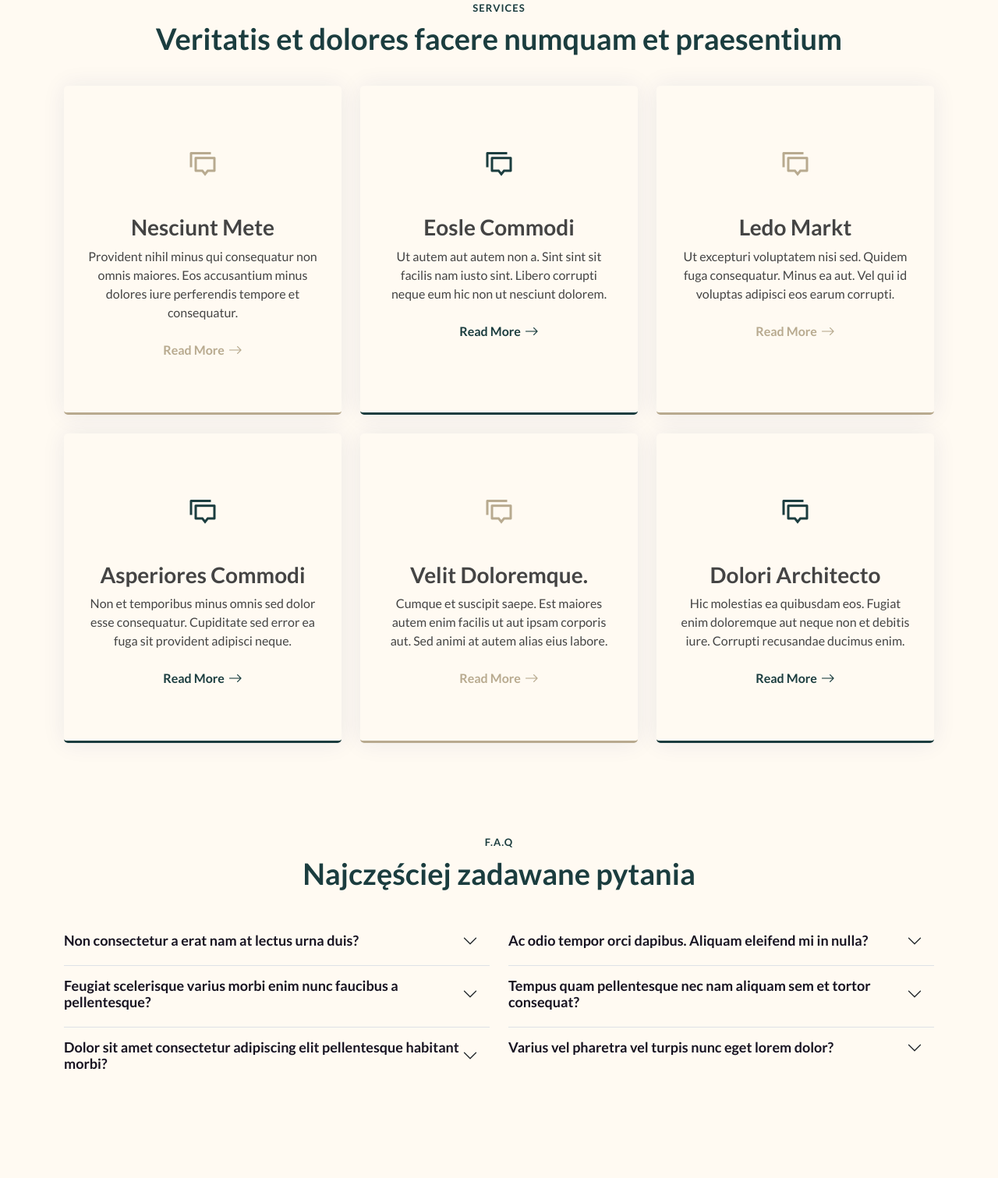
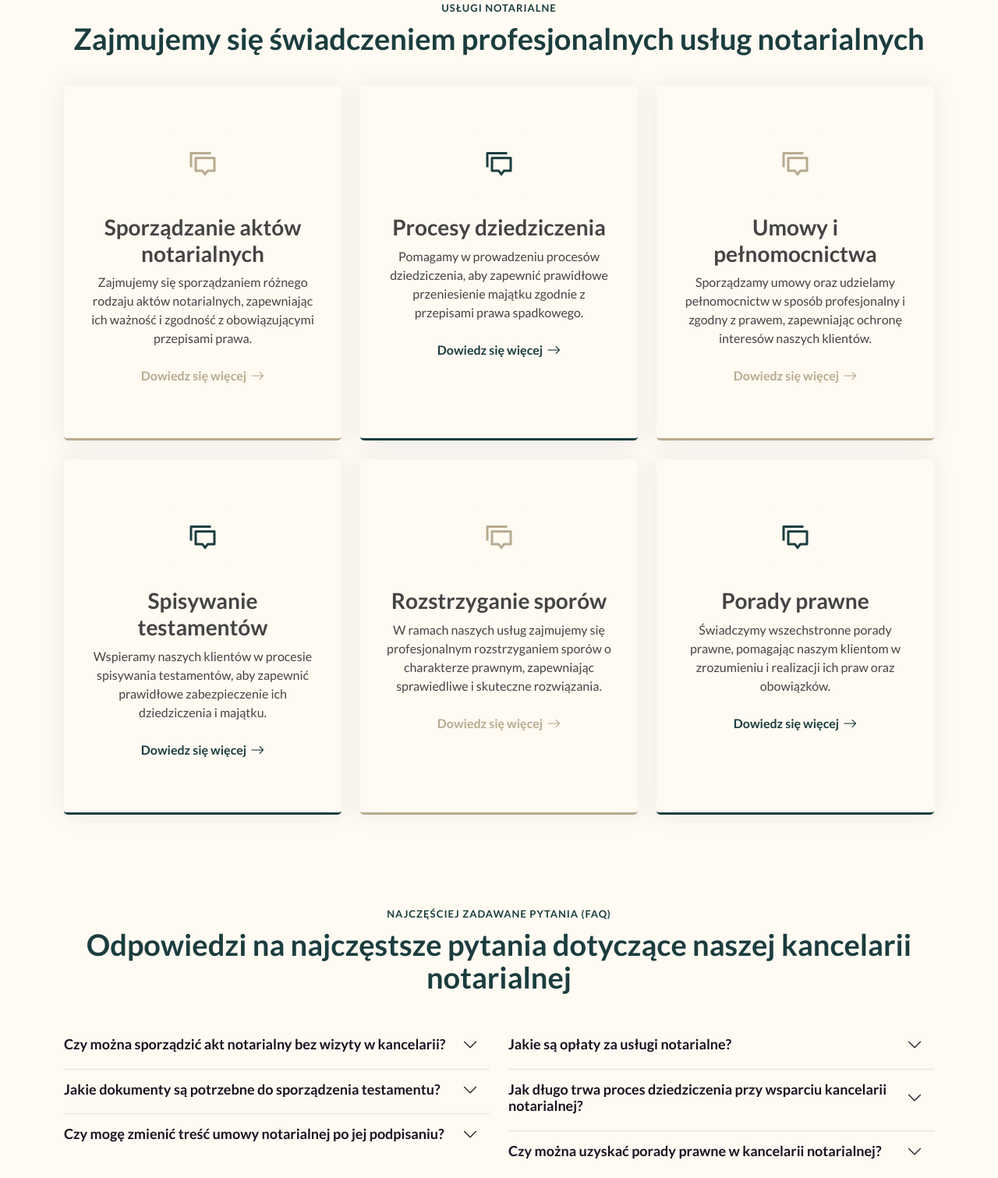
Before and after one commit to KaczmarekBartosz/IwonaMalczak, a plain HTML site: page index.html in a window 1280 px wide. Shown: the part 2131-3642 px from the top of the page at 78% size. Drawn offline with Linux system fonts and the light colour scheme.

Commit message:
Czwarty commit

```diff
--- a/index.html
+++ b/index.html
@@ -295,8 +295,8 @@
       <section id="services" class="services">
         <div class="container" data-aos="fade-up">
           <header class="section-header">
-            <h2>Services</h2>
-            <p>Veritatis et dolores facere numquam et praesentium</p>
+            <h2>Usługi notarialne</h2>
+            <p>Zajmujemy się świadczeniem profesjonalnych usług notarialnych</p>
           </header>
 
           <div class="row gy-4">
@@ -307,14 +307,15 @@
             >
               <div class="service-box gold">
                 <i class="ri-discuss-line icon"></i>
-                <h3>Nesciunt Mete</h3>
+                <h3>Sporządzanie aktów notarialnych</h3>
                 <p>
-                  Provident nihil minus qui consequatur non omnis maiores. Eos
-                  accusantium minus dolores iure perferendis tempore et
-                  consequatur.
+                  Zajmujemy się sporządzaniem różnego rodzaju aktów
+                  notarialnych, zapewniając ich ważność i zgodność z
+                  obowiązującymi przepisami prawa.
                 </p>
                 <a href="#" class="read-more"
-                  ><span>Read More</span> <i class="bi bi-arrow-right"></i
+                  ><span>Dowiedz się więcej</span>
+                  <i class="bi bi-arrow-right"></i
                 ></a>
               </div>
             </div>
@@ -326,13 +327,15 @@
             >
               <div class="service-box green">
                 <i class="ri-discuss-line icon"></i>
-                <h3>Eosle Commodi</h3>
+                <h3>Procesy dziedziczenia</h3>
                 <p>
-                  Ut autem aut autem non a. Sint sint sit facilis nam iusto
-                  sint. Libero corrupti neque eum hic non ut nesciunt dolorem.
+                  Pomagamy w prowadzeniu procesów dziedziczenia, aby zapewnić
+                  prawidłowe przeniesienie majątku zgodnie z przepisami prawa
+                  spadkowego.
                 </p>
                 <a href="#" class="read-more"
-                  ><span>Read More</span> <i class="bi bi-arrow-right"></i
+                  ><span>Dowiedz się więcej</span>
+                  <i class="bi bi-arrow-right"></i
                 ></a>
               </div>
             </div>
@@ -344,13 +347,15 @@
             >
               <div class="service-box gold">
                 <i class="ri-discuss-line icon"></i>
-                <h3>Ledo Markt</h3>
+                <h3>Umowy i pełnomocnictwa</h3>
                 <p>
-                  Ut excepturi voluptatem nisi sed. Quidem fuga consequatur.
-                  Minus ea aut. Vel qui id voluptas adipisci eos earum corrupti.
+                  Sporządzamy umowy oraz udzielamy pełnomocnictw w sposób
+                  profesjonalny i zgodny z prawem, zapewniając ochronę interesów
+                  naszych klientów.
                 </p>
                 <a href="#" class="read-more"
-                  ><span>Read More</span> <i class="bi bi-arrow-right"></i
+                  ><span>Dowiedz się więcej</span>
+                  <i class="bi bi-arrow-right"></i
                 ></a>
               </div>
             </div>
@@ -362,13 +367,15 @@
             >
               <div class="service-box green">
                 <i class="ri-discuss-line icon"></i>
-                <h3>Asperiores Commodi</h3>
+                <h3>Spisywanie testamentów</h3>
                 <p>
-                  Non et temporibus minus omnis sed dolor esse consequatur.
-                  Cupiditate sed error ea fuga sit provident adipisci neque.
+                  Wspieramy naszych klientów w procesie spisywania testamentów,
+                  aby zapewnić prawidłowe zabezpieczenie ich dziedziczenia i
+                  majątku.
                 </p>
                 <a href="#" class="read-more"
-                  ><span>Read More</span> <i class="bi bi-arrow-right"></i
+                  ><span>Dowiedz się więcej</span>
+                  <i class="bi bi-arrow-right"></i
                 ></a>
               </div>
             </div>
@@ -380,13 +387,15 @@
             >
               <div class="service-box gold">
                 <i class="ri-discuss-line icon"></i>
-                <h3>Velit Doloremque.</h3>
+                <h3>Rozstrzyganie sporów</h3>
                 <p>
-                  Cumque et suscipit saepe. Est maiores autem enim facilis ut
-                  aut ipsam corporis aut. Sed animi at autem alias eius labore.
+                  W ramach naszych usług zajmujemy się profesjonalnym
+                  rozstrzyganiem sporów o charakterze prawnym, zapewniając
+                  sprawiedliwe i skuteczne rozwiązania.
                 </p>
                 <a href="#" class="read-more"
-                  ><span>Read More</span> <i class="bi bi-arrow-right"></i
+                  ><span>Dowiedz się więcej</span>
+                  <i class="bi bi-arrow-right"></i
                 ></a>
               </div>
             </div>
@@ -398,32 +407,37 @@
             >
               <div class="service-box green">
                 <i class="ri-discuss-line icon"></i>
-                <h3>Dolori Architecto</h3>
+                <h3>Porady prawne</h3>
                 <p>
-                  Hic molestias ea quibusdam eos. Fugiat enim doloremque aut
-                  neque non et debitis iure. Corrupti recusandae ducimus enim.
+                  Świadczymy wszechstronne porady prawne, pomagając naszym
+                  klientom w zrozumieniu i realizacji ich praw oraz obowiązków.
                 </p>
                 <a href="#" class="read-more"
-                  ><span>Read More</span> <i class="bi bi-arrow-right"></i
+                  ><span>Dowiedz się więcej</span>
+                  <i class="bi bi-arrow-right"></i
                 ></a>
               </div>
             </div>
           </div>
         </div>
       </section>
+
       <!-- End Services Section -->
 
       <!-- ======= F.A.Q Section ======= -->
       <section id="faq" class="faq">
         <div class="container" data-aos="fade-up">
           <header class="section-header">
-            <h2>F.A.Q</h2>
-            <p>Najczęściej zadawane pytania</p>
+            <h2>Najczęściej Zadawane Pytania (FAQ)</h2>
+            <p>
+              Odpowiedzi na najczęstsze pytania dotyczące naszej kancelarii
+              notarialnej
+            </p>
           </header>
 
           <div class="row">
             <div class="col-lg-6">
-              <!-- F.A.Q List 1-->
+              <!-- Lista pytań i odpowiedzi 1 -->
               <div class="accordion accordion-flush" id="faqlist1">
                 <div class="accordion-item">
                   <h2 class="accordion-header">
@@ -433,7 +447,8 @@
                       data-bs-toggle="collapse"
                       data-bs-target="#faq-content-1"
                     >
-                      Non consectetur a erat nam at lectus urna duis?
+                      Czy można sporządzić akt notarialny bez wizyty w
+                      kancelarii?
                     </button>
                   </h2>
                   <div
@@ -442,10 +457,9 @@
                     data-bs-parent="#faqlist1"
                   >
                     <div class="accordion-body">
-                      Feugiat pretium nibh ipsum consequat. Tempus iaculis urna
-                      id volutpat lacus laoreet non curabitur gravida. Venenatis
-                      lectus magna fringilla urna porttitor rhoncus dolor purus
-                      non.
+                      Akt notarialny można sporządzić osobiście w naszej
+                      kancelarii. To ważne dla zapewnienia jego legalności i
+                      autentyczności.
                     </div>
                   </div>
                 </div>
@@ -458,8 +472,7 @@
                       data-bs-toggle="collapse"
                       data-bs-target="#faq-content-2"
                     >
-                      Feugiat scelerisque varius morbi enim nunc faucibus a
-                      pellentesque?
+                      Jakie dokumenty są potrzebne do sporządzenia testamentu?
                     </button>
                   </h2>
                   <div
@@ -468,12 +481,9 @@
                     data-bs-parent="#faqlist1"
                   >
                     <div class="accordion-body">
-                      Dolor sit amet consectetur adipiscing elit pellentesque
-                      habitant morbi. Id interdum velit laoreet id donec
-                      ultrices. Fringilla phasellus faucibus scelerisque
-                      eleifend donec pretium. Est pellentesque elit ullamcorper
-                      dignissim. Mauris ultrices eros in cursus turpis massa
-                      tincidunt dui.
+                      Do sporządzenia testamentu potrzebne są ważne dokumenty
+                      tożsamości oraz informacje dotyczące dziedziców i majątku,
+                      które chcieliby Państwo przekazać.
                     </div>
                   </div>
                 </div>
@@ -486,8 +496,8 @@
                       data-bs-toggle="collapse"
                       data-bs-target="#faq-content-3"
                     >
-                      Dolor sit amet consectetur adipiscing elit pellentesque
-                      habitant morbi?
+                      Czy mogę zmienić treść umowy notarialnej po jej
+                      podpisaniu?
                     </button>
                   </h2>
                   <div
@@ -496,12 +506,9 @@
                     data-bs-parent="#faqlist1"
                   >
                     <div class="accordion-body">
-                      Eleifend mi in nulla posuere sollicitudin aliquam ultrices
-                      sagittis orci. Faucibus pulvinar elementum integer enim.
-                      Sem nulla pharetra diam sit amet nisl suscipit. Rutrum
-                      tellus pellentesque eu tincidunt. Lectus urna duis
-                      convallis convallis tellus. Urna molestie at elementum eu
-                      facilisis sed odio morbi quis
+                      Umowa notarialna po podpisaniu jest wiążąca i trudna do
+                      zmiany. Dlatego ważne jest, aby przed podpisaniem
+                      dokładnie przemyśleć jej treść.
                     </div>
                   </div>
                 </div>
@@ -509,7 +516,7 @@
             </div>
 
             <div class="col-lg-6">
-              <!-- F.A.Q List 2-->
+              <!-- Lista pytań i odpowiedzi 2 -->
               <div class="accordion accordion-flush" id="faqlist2">
                 <div class="accordion-item">
                   <h2 class="accordion-header">
@@ -519,7 +526,7 @@
                       data-bs-toggle="collapse"
                       data-bs-target="#faq2-content-1"
                     >
-                      Ac odio tempor orci dapibus. Aliquam eleifend mi in nulla?
+                      Jakie są opłaty za usługi notarialne?
                     </button>
                   </h2>
                   <div
@@ -528,12 +535,9 @@
                     data-bs-parent="#faqlist2"
                   >
                     <div class="accordion-body">
-                      Dolor sit amet consectetur adipiscing elit pellentesque
-                      habitant morbi. Id interdum velit laoreet id donec
-                      ultrices. Fringilla phasellus faucibus scelerisque
-                      eleifend donec pretium. Est pellentesque elit ullamcorper
-                      dignissim. Mauris ultrices eros in cursus turpis massa
-                      tincidunt dui.
+                      Opłaty za usługi notarialne zależą od rodzaju czynności.
+                      Wartości opłat ustala Rozporządzenie Ministra
+                      Sprawiedliwości.
                     </div>
                   </div>
                 </div>
@@ -546,8 +550,8 @@
                       data-bs-toggle="collapse"
                       data-bs-target="#faq2-content-2"
                     >
-                      Tempus quam pellentesque nec nam aliquam sem et tortor
-                      consequat?
+                      Jak długo trwa proces dziedziczenia przy wsparciu
+                      kancelarii notarialnej?
                     </button>
                   </h2>
                   <div
@@ -556,11 +560,9 @@
                     data-bs-parent="#faqlist2"
                   >
                     <div class="accordion-body">
-                      Molestie a iaculis at erat pellentesque adipiscing
-                      commodo. Dignissim suspendisse in est ante in. Nunc vel
-                      risus commodo viverra maecenas accumsan. Sit amet nisl
-                      suscipit adipiscing bibendum est. Purus gravida quis
-                      blandit turpis cursus in
+                      Proces dziedziczenia może trwać od kilku tygodni do kilku
+                      miesięcy, zależnie od skomplikowania sprawy i ilości
+                      dziedziców.
                     </div>
                   </div>
                 </div>
@@ -573,7 +575,7 @@
                       data-bs-toggle="collapse"
                       data-bs-target="#faq2-content-3"
                     >
-                      Varius vel pharetra vel turpis nunc eget lorem dolor?
+                      Czy można uzyskać porady prawne w kancelarii notarialnej?
                     </button>
                   </h2>
                   <div
@@ -582,13 +584,10 @@
                     data-bs-parent="#faqlist2"
                   >
                     <div class="accordion-body">
-                      Laoreet sit amet cursus sit amet dictum sit amet justo.
-                      Mauris vitae ultricies leo integer malesuada nunc vel.
-                      Tincidunt eget nullam non nisi est sit amet. Turpis nunc
-                      eget lorem dolor sed. Ut venenatis tellus in metus
-                      vulputate eu scelerisque. Pellentesque diam volutpat
-                      commodo sed egestas egestas fringilla phasellus faucibus.
-                      Nibh tellus molestie nunc non blandit massa enim nec.
+                      W kancelarii notarialnej można uzyskać ogólne porady
+                      związane z czynnościami notarialnymi. W przypadku bardziej
+                      złożonych kwestii, zalecamy skonsultowanie się z
+                      prawnikiem.
                     </div>
                   </div>
                 </div>
@@ -597,6 +596,7 @@
           </div>
         </div>
       </section>
+
       <!-- End F.A.Q Section -->
 
       <!-- ======= Testimonials Section ======= -->
```
